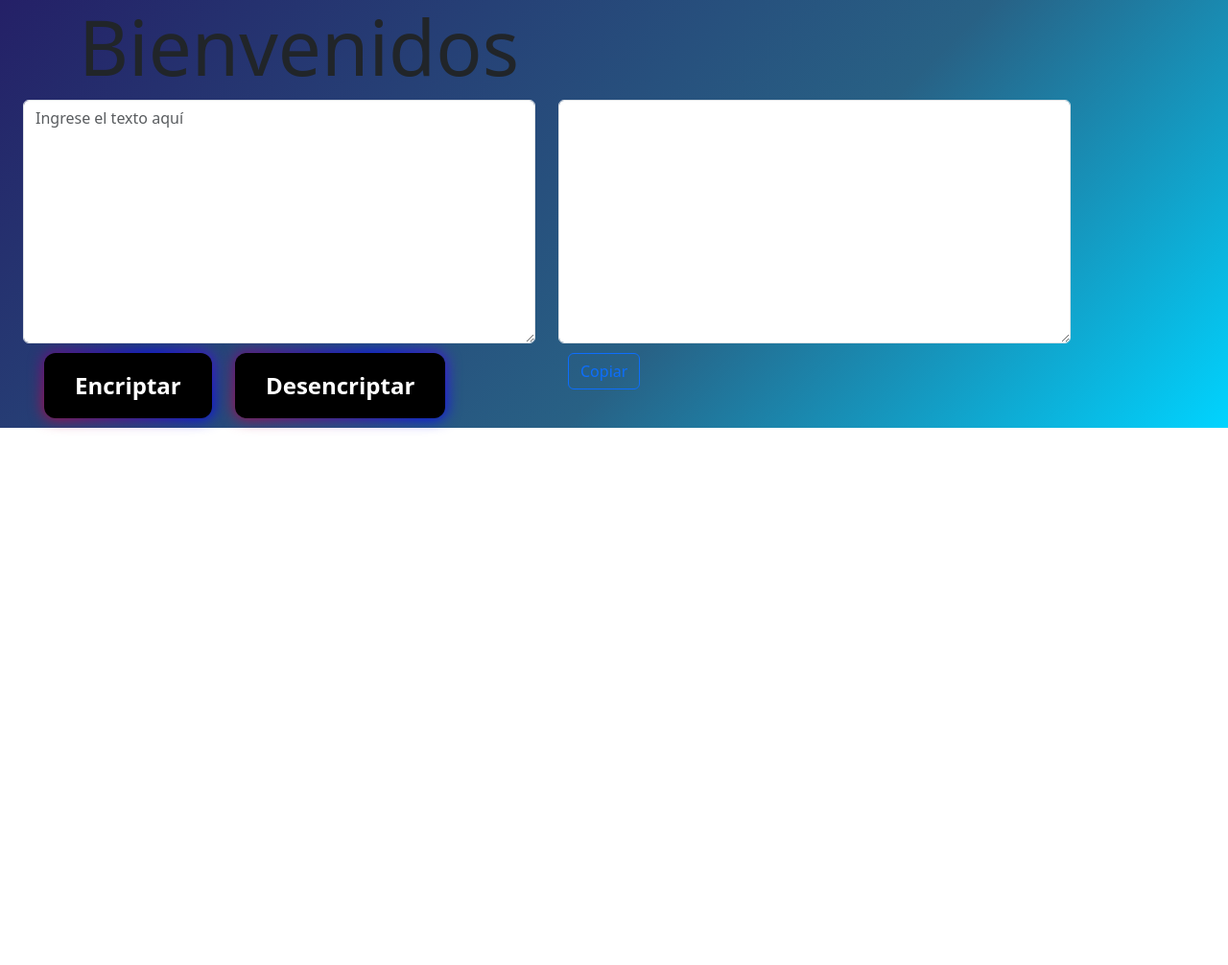
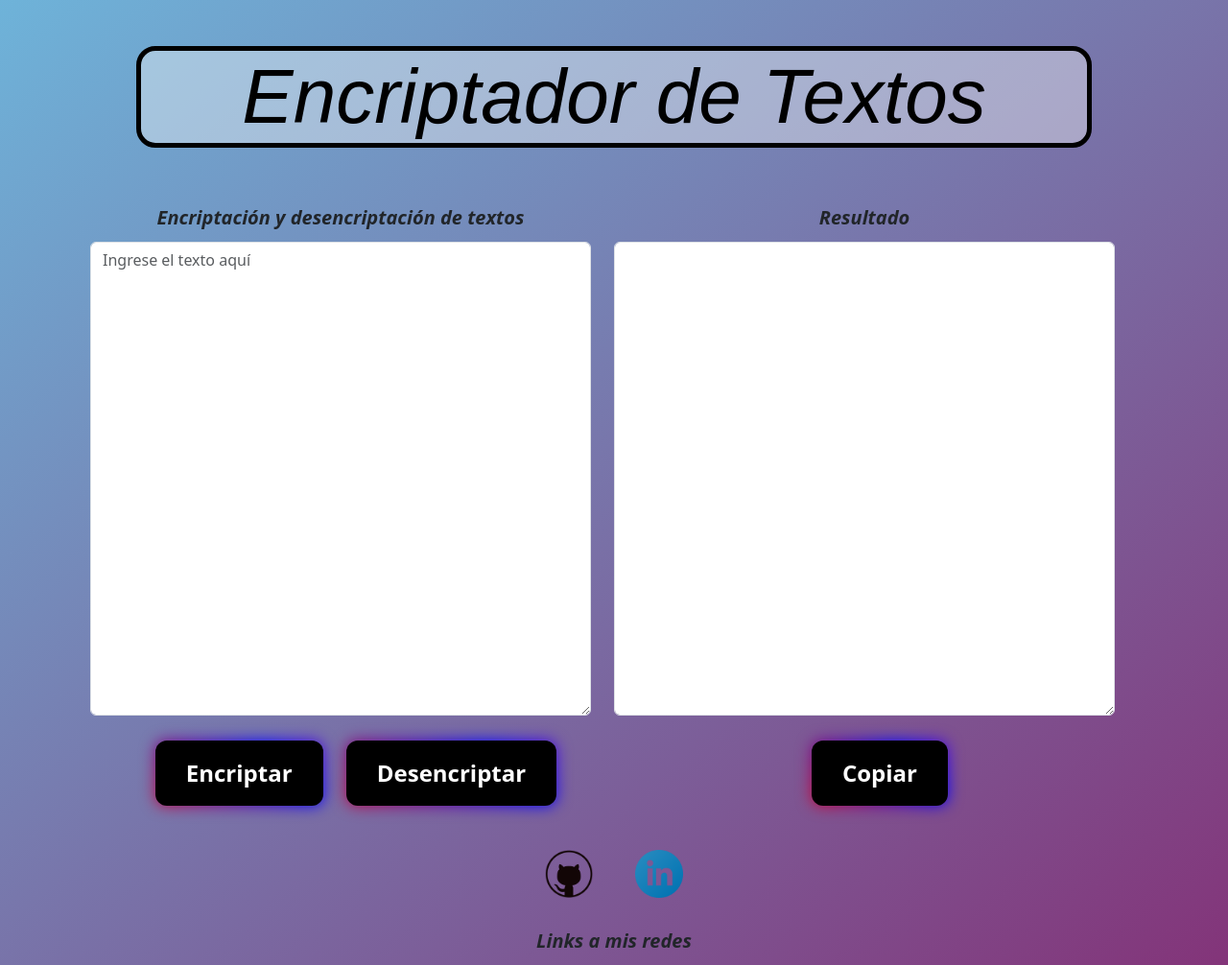
Before and after one commit to ShonnyXT/encriptador, a plain HTML site: page index.html in a window 1280 px wide. Shown: the whole page at 96% size. Before the commit the page ends 800 px from the top, so only its background shows below. Drawn offline with nearby package versions, Linux system fonts and the light colour scheme.

Commit message:
challenge-one

```diff
--- a/index.html
+++ b/index.html
@@ -12,32 +12,40 @@
 
     <title>Encriptador</title>
 </head>
-<body class="container-fluid">
+<body class="container text-center">
     <header class="container">
-        <h1 class="h1 text-dark display-1">Bienvenidos</h1>
+        <h1 class="display-1 text-center m-5">Encriptador de Textos</h1>
     </header>
 
-    <article class="container row">
+    <article class="container row text-center">
         <!--tabla1-->
         <!-- <p class="container badge bg-warning text-dark">Ingrese el texto a encriptar</p> -->
         <section class="container col">
-            <textarea class="textarea1 form-control" id="" cols="30" rows="10" placeholder="Ingrese el texto aquí"></textarea>
+            <p>Encriptación y desencriptación de textos</p>
+            <textarea class="textarea1 form-control" id="" cols="20" rows="20" placeholder="Ingrese el texto aquí"></textarea>
             <!--botones-->
-            <div class="container">
+            <div class="container m-3">
                 <button class="encriptador botonMagico" onclick="boton(0,1)">Encriptar</button>
                 <button class="desencriptador botonMagico" onclick="boton(1,0)">Desencriptar</button>
             </div>
         </section>
         <!--tabla2-->
-        <section class="container-fluid col">
-            <textarea class="textarea2 form-control" id="" cols="30" rows="10"></textarea>
-            <div>
-                <button class="copiar btn btn-outline-primary" onclick="copiar()">Copiar</button>
+        <section class="container col">
+            <p>Resultado</p>
+            <textarea class="textarea2 form-control" id="" cols="20" rows="20"></textarea>
+            <div class="container centrar m-3">
+                <button class="copiar botonMagico" onclick="copiar()">Copiar</button>
             </div>
         </section>
     </article>
 
-    <footer></footer>
+    <footer>
+        <div class="conteiner">
+            <a href="https://github.com/ShonnyXT?tab=repositories" target="_blank"><img class="logo" src="images/github.png" alt="logo de github"></a>
+            <a href="https://www.linkedin.com/in/jonatan-eduardo-mamani-dev0" target="_blank"><img class="logo" src="images/linkedin.png" alt="logo de linkedin"></a>
+        </div>
+        <p class="centrar">Links a mis redes</p>
+    </footer>
 
     <!--bootstrap.js-->
     <script src="https://cdn.jsdelivr.net/npm/bootstrap@5.3.0-alpha1/dist/js/bootstrap.bundle.min.js" integrity="sha384-w76AqPfDkMBDXo30jS1Sgez6pr3x5MlQ1ZAGC+nuZB+EYdgRZgiwxhTBTkF7CXvN" crossorigin="anonymous"></script>
--- a/style.css
+++ b/style.css
@@ -1,8 +1,26 @@
 body{
-    background: rgb(36,32,103);
-    background: linear-gradient(135deg, rgba(36,32,103,1) 0%, rgba(40,97,133,1) 60%, rgba(0,212,255,1) 100%);
-    background-repeat: no-repeat;
-    background-size: auto;
+    background-size: 100%;
+    background: #6EB3D9;
+    background: -webkit-linear-gradient(top left, #6EB3D9, #833479);
+    background: -moz-linear-gradient(top left, #6EB3D9, #833479);
+    background: linear-gradient(to bottom right, #6EB3D9, #833479);
+}
+
+h1{
+    font-style: italic;
+    font-family: Arial, Helvetica, sans-serif;
+    font-size: xx-large;
+    color: black;
+    border: black solid 5px;
+    border-radius: 20px;
+    background: rgba(245, 245, 245, 0.397);
+}
+
+p{
+    font-style: oblique;
+    font-weight: bold;
+    font-size: 20px;
+    margin: 10px;
 }
 
 .botonMagico{
@@ -36,6 +54,13 @@ body{
     100%{background-position: 0 0;}
 }
 
-.copiar{
-    margin: 10px;
+.centrar{
+    display: grid;
+    place-items: center;
 }
+
+.logo{
+    width: 50px;
+    height: 50px;
+    margin: 20px;
+}
```
Also changed, not shown: images/github.png (added), images/linkedin.png (added), script.js (line endings or trailing spaces).
